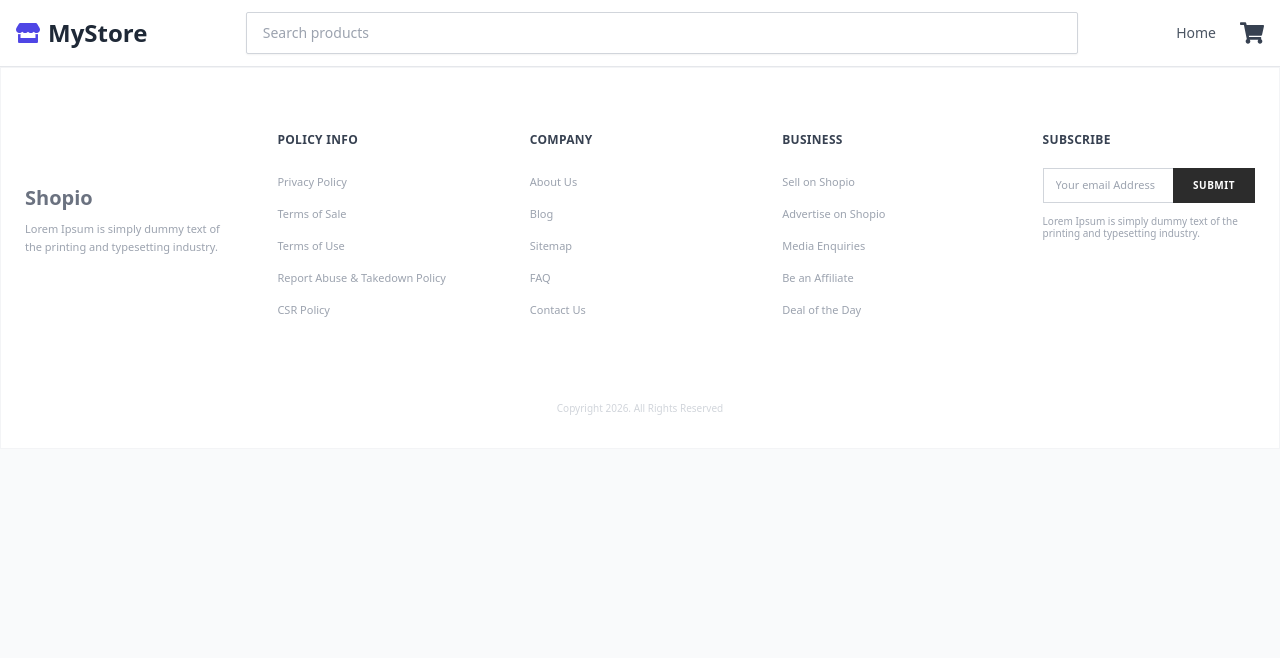
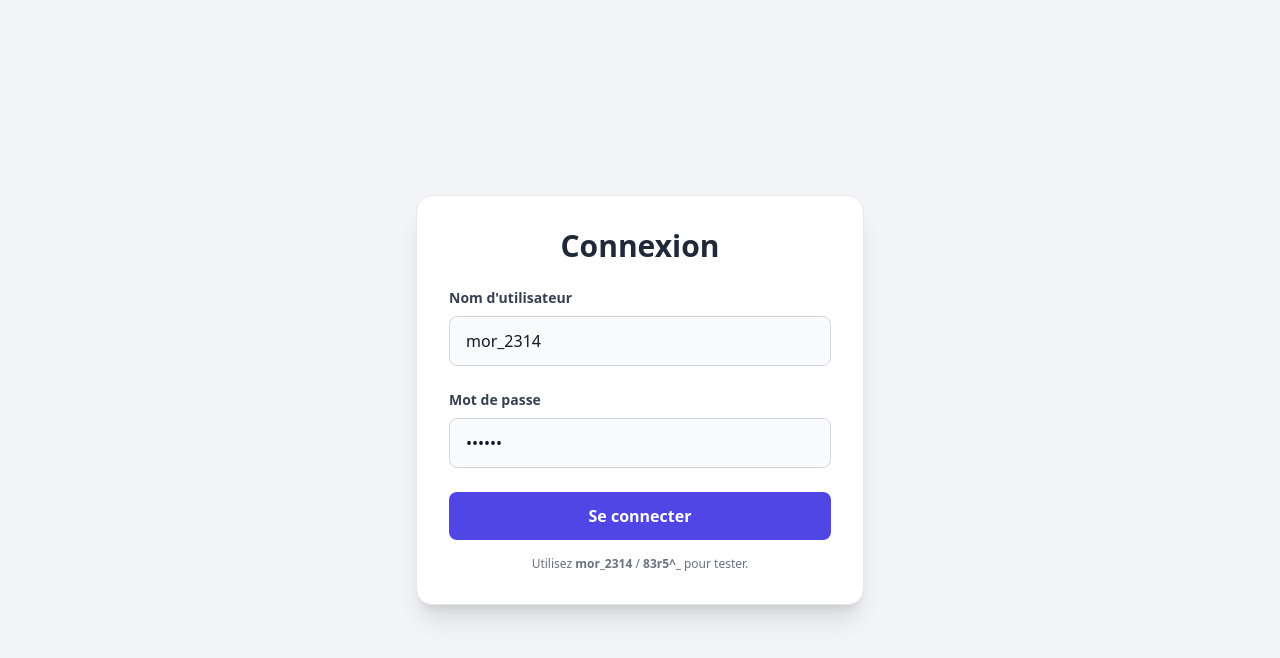
Before and after one commit to Tacite243/tp_ecommerce, a React (Vite) app: page /login in a window 1280 px wide. Shown: the top 658 px of the page. Built offline with nearby package versions, Linux system fonts and the light colour scheme.

Commit message:
feat(auth): add authentification method

```diff
--- a/src/App.jsx
+++ b/src/App.jsx
@@ -2,25 +2,34 @@ import { BrowserRouter as Router, Routes, Route } from "react-router-dom";
 import { CartProvider } from "./context/CartContext";
 import Home from "./pages/Home";
 import ProductDetails from "./pages/ProductDetails";
-import Header from "./components/Header";
-import Footer from "./components/Footer";
+import Login from "./pages/Login";
+import { AuthProvider } from "./context/AuthContext";
+import PrivateRoute from "./components/PrivateRoute";
+import { Navigate } from "react-router-dom";
 
 export default function App() {
   return (
-    <>
+    <AuthProvider>
       <CartProvider>
       <Router>
          <div className="min-h-screen bg-gray-50 text-gray-900 font-sans">
-          <Header />
             <Routes>
+              {/* Route Publique : Le Login */}
+              <Route path="/login" element={<Login />} />
+
+              {/* Routes Protégées (Nécessitent un compte) */}
+              <Route element={<PrivateRoute />}>
                 <Route path="/" element={<Home />} />
                 <Route path="/product/:id" element={<ProductDetails />} />
-            <Route path="/cart" element={<div className="text-center mt-20">Page Panier (À toi de jouer !)</div>} />
+                <Route path="/cart" element={<div className="text-center mt-20">Page Panier</div>} />
+              </Route>
+
+              {/* Redirection par défaut : N'importe quelle URL inconnue renvoie vers "/" (qui renverra vers login si pas connecté) */}
+              <Route path="*" element={<Navigate to="/" replace />} />
             </Routes>
-          <Footer />
           </div>
       </Router>
     </CartProvider>
-    </>
+    </AuthProvider>
   );
 }
--- a/src/components/Header.jsx
+++ b/src/components/Header.jsx
@@ -1,61 +1,64 @@
 import { Link } from "react-router-dom";
 import { useCart } from "../context/CartContext";
-import { FaShoppingCart, FaStore } from "react-icons/fa";
+import { useAuth } from "../context/AuthContext"; // Import du AuthContext
+import { FaShoppingCart, FaStore, FaUser, FaSignOutAlt } from "react-icons/fa";
 
 const Navbar = () => {
   const { cart } = useCart();
+  const { user, logout } = useAuth(); // Récupération du user et logout
 
   return (
-    <header className="w-full bg-white font-sans border-b border-gray-200 sticky top-0 z-50">
-      <div className="max-w-[1400px] mx-auto px-4 py-3 flex flex-wrap md:flex-nowrap items-center justify-between gap-4">
+    <nav className="bg-white shadow-md sticky top-0 z-50">
+      <div className="container mx-auto px-4 py-4 flex justify-between items-center">
+        {/* Logo */}
+        <Link to="/" className="text-2xl font-bold text-gray-800 flex items-center gap-2">
+          <FaStore className="text-indigo-600" />
+          MyStore
+        </Link>
 
-        {/* --- Logo --- */}
-        <div className="flex items-center gap-6 shrink-0">
-          <Link to="/" className="text-2xl font-bold text-gray-800 flex items-center gap-2">
-            <FaStore className="text-indigo-600" />
-            MyStore
-          </Link>
-        </div>
-
-        {/* --- Search Bar --- */}
-        <div className="w-full md:flex-1 md:max-w-4xl order-last md:order-none mt-2 md:mt-0 md:px-8">
-          <div className="flex items-center w-full bg-white border border-gray-300 rounded-sm px-4 py-2.5 hover:border-gray-400 transition-colors shadow-sm">
-            <input
-              type="text"
-              placeholder="Search products"
-              className="w-full bg-transparent text-sm text-gray-700 placeholder-gray-400 outline-none"
-            />
-          </div>
-        </div>
-
-        {/* --- Right Section --- */}
-        <div className="flex items-center gap-6 shrink-0">
-
-          <Link
-            to="/"
-            className="text-sm text-gray-600 hover:text-indigo-600 font-medium"
-          >
-            Home
+        {/* Menu */}
+        <div className="flex items-center gap-6">
+          <Link to="/" className="text-gray-600 hover:text-indigo-600 font-medium hidden sm:block">
+            Accueil
           </Link>
 
+          {/* Gestion Authentification */}
+          {user ? (
+            <div className="flex items-center gap-4">
+              <span className="text-sm font-bold text-indigo-600 flex items-center gap-1">
+                <FaUser /> {user.username}
+              </span>
+              <button
+                onClick={logout}
+                className="text-gray-500 hover:text-red-500 transition"
+                title="Déconnexion"
+              >
+                <FaSignOutAlt size={20} />
+              </button>
+            </div>
+          ) : (
+            <Link
+              to="/login"
+              className="text-gray-600 hover:text-indigo-600 font-medium"
+            >
+              Connexion
+            </Link>
+          )}
+
+          {/* Panier */}
           <div className="relative">
-            <Link
-              to="/cart"
-              className="text-2xl text-gray-700 hover:text-indigo-600 transition"
-            >
+            <Link to="/cart" className="text-2xl text-gray-700 hover:text-indigo-600 transition">
               <FaShoppingCart />
             </Link>
-
             {cart.length > 0 && (
               <span className="absolute -top-2 -right-2 bg-red-500 text-white text-xs font-bold w-5 h-5 flex items-center justify-center rounded-full">
                 {cart.length}
               </span>
             )}
           </div>
-
         </div>
       </div>
-    </header>
+    </nav>
   );
 };
 
--- /dev/null
+++ b/src/components/PrivateRoute.jsx
@@ -0,0 +1,28 @@
+import { Navigate, Outlet } from "react-router-dom";
+import { useAuth } from "../context/AuthContext";
+import Navbar from "./Header";
+
+
+const PrivateRoute = () => {
+  const { user, loading } = useAuth();
+
+  // 1. On attend que la vérification du localStorage soit finie
+  if (loading) {
+    return <div className="min-h-screen flex items-center justify-center text-indigo-600">Chargement de la session...</div>;
+  }
+
+  // 2. Si pas d'utilisateur, on redirige vers Login
+  if (!user) {
+    return <Navigate to="/login" replace />;
+  }
+
+  // 3. Si utilisateur connecté, on affiche la Navbar et le contenu de la page demandée (Outlet)
+  return (
+    <>
+      <Navbar />
+      <Outlet />
+    </>
+  );
+};
+
+export default PrivateRoute;
--- /dev/null
+++ b/src/context/AuthContext.jsx
@@ -0,0 +1,72 @@
+import { createContext, useContext, useEffect, useState } from 'react';
+import { loginUser } from '../services/api';
+
+
+
+
+const AuthContext = createContext();
+const SESSION_DURATION = 60 * 60 * 1000 * 24 * 90; // 90 jours en millisecondes
+
+export const AuthProvider = ({ children }) => {
+    const [user, setUser] = useState(null);
+    // On commence avec un loading à true pour vérifier la session existante
+    const [loading, setLoading] = useState(true);
+    const [error, setError] = useState(null);
+
+    useEffect(() => {
+        const checkAuth = () => {
+            const token = localStorage.getItem('token');
+            const username = localStorage.getItem('username');
+            const loginDate = localStorage.getItem('loginDate');
+
+            if (token && username && loginDate) {
+                const now = new Date().getTime();
+                // Si la session est encore valide, on restaure l'utilisateur
+                if (now - parseInt(loginDate, 10) < SESSION_DURATION) {
+                    setUser({ username, token });
+                } else {
+                    // Session expirée, on nettoie les données
+                    logout();
+                }
+            }
+            setLoading(false);
+        }
+        checkAuth();
+    }, []);
+
+    const login = async (username, password) => {
+        setLoading(true);
+        setError(null);
+        try {
+            const data = await loginUser({ username, password });
+            // FakeStoreAPI ne renvoie que le token, on garde le username pour l'affichage
+            const userData = { username, token: data.token };
+
+            setUser(userData);
+            localStorage.setItem('token', data.token);
+            localStorage.setItem('username', username);
+            localStorage.setItem('loginDate', new Date().getTime().toString());
+        } catch (err) {
+            setError(err.message);
+        } finally {
+            setLoading(false);
+        }
+    }
+
+    const logout = () => {
+        setUser(null);
+        localStorage.removeItem('token');
+        localStorage.removeItem('username');
+        localStorage.removeItem('loginDate');
+    };
+
+    return (
+        <AuthContext.Provider value={{ user, loading, error, login, logout }}>
+            {children}
+        </AuthContext.Provider>
+    )
+}
+
+
+// eslint-disable-next-line react-refresh/only-export-components
+export const useAuth = () => useContext(AuthContext);
--- /dev/null
+++ b/src/pages/Login.jsx
@@ -0,0 +1,72 @@
+import { useState } from "react";
+import { useAuth } from "../context/AuthContext";
+import { useNavigate } from "react-router-dom";
+
+const Login = () => {
+  // Identifiants valides pour Fake Store API
+  const [username, setUsername] = useState("mor_2314");
+  const [password, setPassword] = useState("83r5^_");
+  const { login, loading, error } = useAuth();
+  const navigate = useNavigate();
+
+  const handleSubmit = async (e) => {
+    e.preventDefault();
+    try {
+      await login(username, password);
+      navigate("/"); // Redirection vers l'accueil après succès
+    } catch (err) {
+      console.error(err);
+    }
+  };
+
+  return (
+    <div className="min-h-screen flex items-center justify-center bg-gray-100 px-4">
+      <div className="bg-white p-8 rounded-2xl shadow-xl w-full max-w-md border border-gray-200">
+        <h2 className="text-3xl font-bold text-gray-800 mb-6 text-center">Connexion</h2>
+
+        {error && (
+          <div className="bg-red-100 border-l-4 border-red-500 text-red-700 p-4 mb-4 rounded">
+            {error}
+          </div>
+        )}
+
+        <form onSubmit={handleSubmit} className="space-y-6">
+          <div>
+            <label className="block text-gray-700 text-sm font-bold mb-2">Nom d'utilisateur</label>
+            <input
+              type="text"
+              value={username}
+              onChange={(e) => setUsername(e.target.value)}
+              className="w-full px-4 py-3 rounded-lg bg-gray-50 border border-gray-300 focus:border-indigo-500 focus:bg-white focus:outline-none transition"
+              required
+            />
+          </div>
+          <div>
+            <label className="block text-gray-700 text-sm font-bold mb-2">Mot de passe</label>
+            <input
+              type="password"
+              value={password}
+              onChange={(e) => setPassword(e.target.value)}
+              className="w-full px-4 py-3 rounded-lg bg-gray-50 border border-gray-300 focus:border-indigo-500 focus:bg-white focus:outline-none transition"
+              required
+            />
+          </div>
+          <button
+            type="submit"
+            disabled={loading}
+            className={`w-full bg-indigo-600 text-white font-bold py-3 px-4 rounded-lg hover:bg-indigo-700 transition transform hover:-translate-y-1 ${
+              loading ? "opacity-50 cursor-not-allowed" : ""
+            }`}
+          >
+            {loading ? "Connexion..." : "Se connecter"}
+          </button>
+        </form>
+        <p className="mt-4 text-xs text-gray-500 text-center">
+          Utilisez <b>mor_2314</b> / <b>83r5^_</b> pour tester.
+        </p>
+      </div>
+    </div>
+  );
+};
+
+export default Login;
--- a/src/services/api.js
+++ b/src/services/api.js
@@ -10,3 +10,19 @@ export const getProductById = async (id) => {
   const response = await fetch(`${BASE_URL}/products/${id}`);
   return response.json();
 };
+
+
+// Fonction de login
+export const loginUser = async (Credentials) => {
+  const response = await fetch(`${BASE_URL}/auth/login`, {
+    method: "POST",
+    headers: {
+      "Content-Type": "application/json",
+    },
+    body: JSON.stringify(Credentials),
+  });
+  if (!response.ok) {
+    throw new Error("Identifiants incorrects");
+  }
+  return response.json();
+}
```
Also changed, not shown: 2 other files (tests, documents, lock files or other folders). Lines whose indentation alone changed are shown as unchanged.
